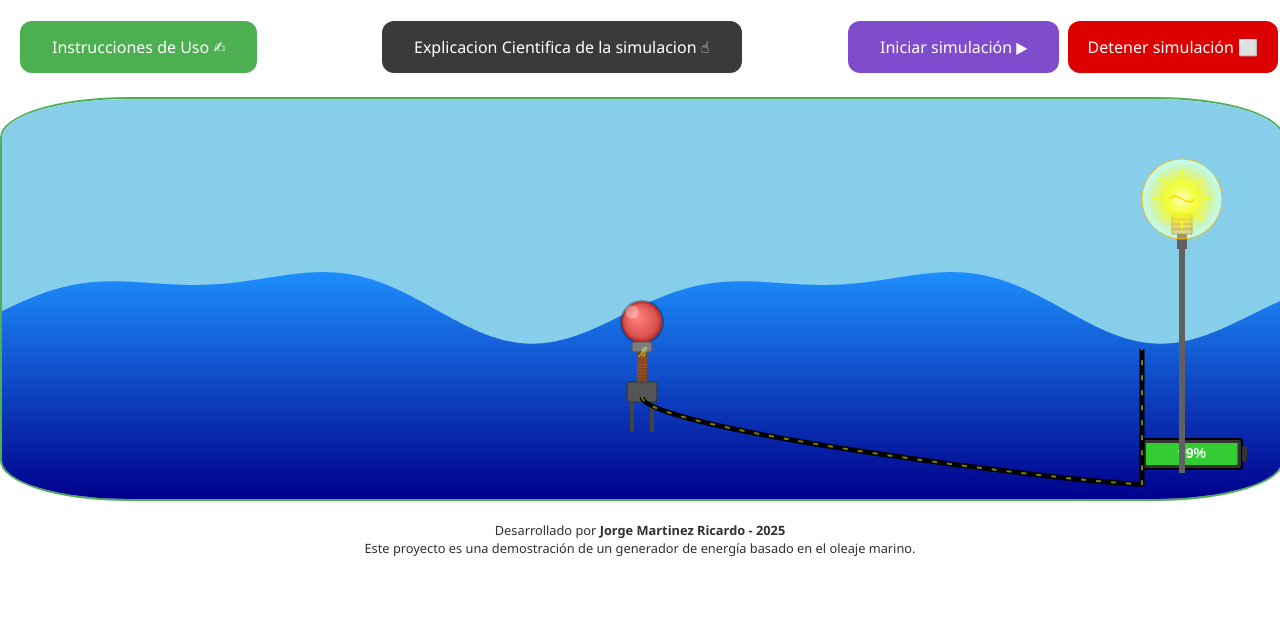
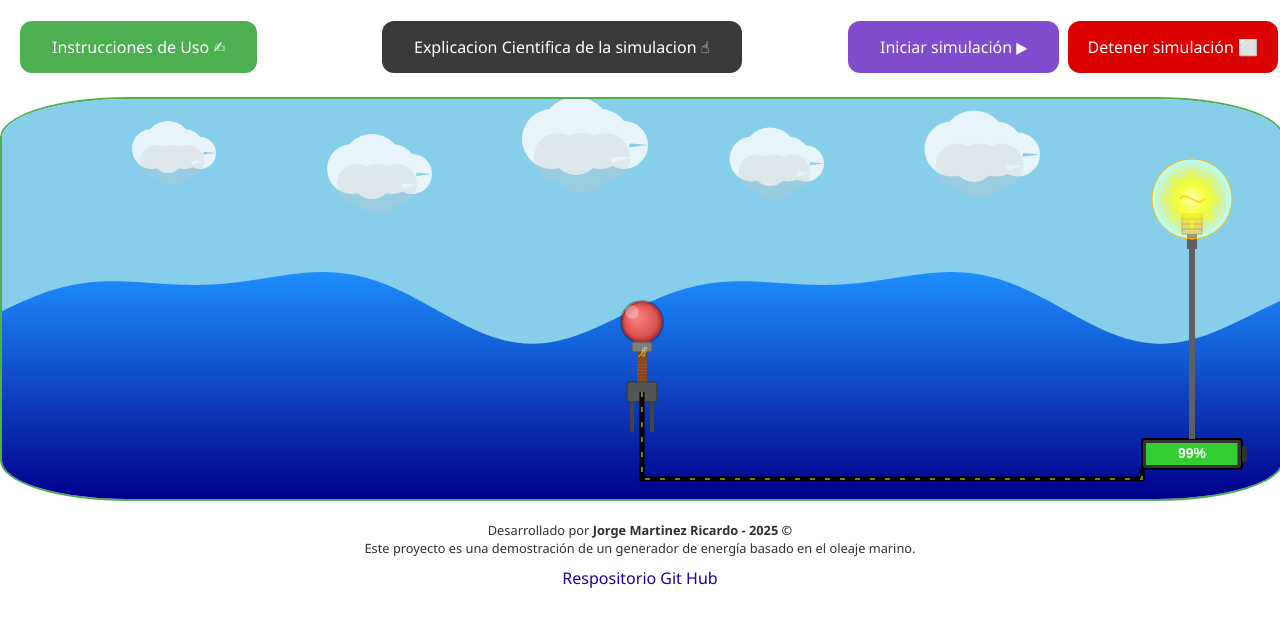
Before and after one commit to JoLuuMtz/Simulador-de-sistemas-de-generador-de-energia-apartir-del-oleaje-marino-, a plain HTML site: page index.html in a window 1280 px wide. Shown: the part 113-740 px from the top of the page. Drawn offline with Linux system fonts and the light colour scheme; some packages are replaced by stand-ins of ours; a script that the page names is missing.

Commit message:
footer edit

```diff
--- a/app.js
+++ b/app.js
@@ -50,6 +50,9 @@ function drawWave() {
     ctx.fillStyle = "#87CEEB";
     ctx.fillRect(0, 0, canvas.width, canvas.height);
 
+    // Dibuja nubes
+    drawClouds();
+
     // Crea un gradiente lineal vertical para el agua, desde azul medio hasta azul oscuro
     let gradient = ctx.createLinearGradient(0, canvas.height / 2 - waveHeight, 0, canvas.height);
     gradient.addColorStop(0, "#1E90FF"); // Azul dodger para la parte superior
@@ -77,6 +80,49 @@ function drawWave() {
     // Rellena la forma con el gradiente azul
     ctx.fillStyle = gradient;
     ctx.fill();
+}
+
+// Función para dibujar nubes
+function drawClouds() {
+    // Definir las nubes (posiciones fijas)
+    const clouds = [
+        { x: 100, y: 50, size: 40 },
+        { x: 300, y: 70, size: 50 },
+        { x: 500, y: 40, size: 60 },
+        { x: 700, y: 60, size: 45 },
+        { x: 900, y: 50, size: 55 }
+    ];
+
+    // Función para dibujar una nube individual
+    function drawCloud(x, y, size) {
+        ctx.fillStyle = "rgba(255, 255, 255, 0.8)";
+
+        // Dibujar varias circunferencias para formar la nube
+        ctx.beginPath();
+        ctx.arc(x, y, size * 0.5, 0, Math.PI * 2);
+        ctx.arc(x + size * 0.4, y - size * 0.1, size * 0.6, 0, Math.PI * 2);
+        ctx.arc(x + size * 0.8, y, size * 0.5, 0, Math.PI * 2);
+        ctx.arc(x + size * 0.4, y + size * 0.2, size * 0.4, 0, Math.PI * 2);
+        ctx.arc(x + size * 1.2, y + size * 0.1, size * 0.4, 0, Math.PI * 2);
+        ctx.closePath();
+        ctx.fill();
+
+        // Añadir un efecto de sombra sutil por debajo
+        ctx.fillStyle = "rgba(200, 200, 200, 0.3)";
+        ctx.beginPath();
+        ctx.arc(x + size * 0.1, y + size * 0.3, size * 0.4, 0, Math.PI * 2);
+        ctx.arc(x + size * 0.5, y + size * 0.4, size * 0.5, 0, Math.PI * 2);
+        ctx.arc(x + size * 0.9, y + size * 0.3, size * 0.4, 0, Math.PI * 2);
+        ctx.closePath();
+        ctx.fill();
+    }
+
+    // Dibujar todas las nubes
+    clouds.forEach(cloud => {
+        // Hacer que las nubes se muevan lentamente
+        const adjustedX = (cloud.x + time * 10) % (canvas.width + 200) - 100;
+        drawCloud(adjustedX, cloud.y, cloud.size);
+    });
 }
 
 
@@ -107,7 +153,7 @@ function updateFloater() {
 
     // Crea un gradiente radial para dar efecto de volumen
     const gradient = ctx.createRadialGradient(
-        floater.x - radius/3, floater.y - radius/3, radius/10,
+        floater.x - radius / 3, floater.y - radius / 3, radius / 10,
         floater.x, floater.y, radius
     );
     gradient.addColorStop(0, "#ff8080"); // Color más claro en el centro
@@ -124,7 +170,7 @@ function updateFloater() {
 
     // Añade un reflejo de luz para dar más realismo
     ctx.beginPath();
-    ctx.arc(floater.x - radius/2, floater.y - radius/2, radius/3, 0, Math.PI * 2);
+    ctx.arc(floater.x - radius / 2, floater.y - radius / 2, radius / 3, 0, Math.PI * 2);
     ctx.fillStyle = "rgba(255, 255, 255, 0.3)";
     ctx.fill();
 }
@@ -157,15 +203,15 @@ function drawCoil() {
     coilGradient.addColorStop(1, "#8B4513");   // Marrón claro
 
     ctx.fillStyle = coilGradient;
-    ctx.fillRect(coil.x - coil.width/2, coil.y, coil.width, coil.height);
+    ctx.fillRect(coil.x - coil.width / 2, coil.y, coil.width, coil.height);
 
     // Añade líneas de bobinado
     ctx.strokeStyle = "#704214";
     ctx.lineWidth = 1;
     for (let i = 2; i < coil.height; i += 3) {
         ctx.beginPath();
-        ctx.moveTo(coil.x - coil.width/2, coil.y + i);
-        ctx.lineTo(coil.x + coil.width/2, coil.y + i);
+        ctx.moveTo(coil.x - coil.width / 2, coil.y + i);
+        ctx.lineTo(coil.x + coil.width / 2, coil.y + i);
         ctx.stroke();
     }
 
@@ -271,38 +317,42 @@ function drawEnergyBar() {
 
 
 function drawWires() {
-    // Dibuja los cables básicos
-    ctx.strokeStyle = "black"; // color de fondo
-    ctx.lineWidth = 5;// achor de los cables
+    // Cable desde la bobina hasta la batería
+    ctx.strokeStyle = "black";
+    ctx.lineWidth = 5;
+
+    // Punto de inicio en la bobina
+    const startX = coil.x;
+    const startY = coil.y + coil.height + 10;
+
+    // Punto final en la batería
+    const endX = canvas.width - 140;
+    const endY = 370; // Posición Y de la batería
 
     ctx.beginPath();
-    ctx.moveTo(floater.x, floater.y + 75);
+    ctx.moveTo(startX, startY);
 
-    // Cable con curva más natural
-    ctx.bezierCurveTo(
-        floater.x, canvas.height - 70,
-        canvas.width - 200, canvas.height - 15,
-        canvas.width - 140, canvas.height - 15
-    );
+    // Cable que baja al fondo del agua
+    ctx.lineTo(startX, canvas.height - 20);
 
-    ctx.lineTo(canvas.width - 140, 250);
+    // Cable que se arrastra por el fondo hasta debajo de la batería
+    ctx.lineTo(endX, canvas.height - 20);
+
+    // Cable que sube hasta la batería
+    ctx.lineTo(endX, endY);
     ctx.stroke();
 
     // Si hay suficiente energía, muestra efecto de corriente
     if (energy > 50) {
-        ctx.strokeStyle = "rgba(255, 255, 0, " + (energy/100) * 0.5 + ")";
+        ctx.strokeStyle = `rgba(255, 255, 0, ${(energy / 100) * 0.5})`;
         ctx.lineWidth = 2;
         ctx.setLineDash([5, 10]);
 
         ctx.beginPath();
-        ctx.moveTo(floater.x, floater.y + 75);
-
-        ctx.bezierCurveTo(
-            floater.x, canvas.height - 70,
-            canvas.width - 200, canvas.height - 15,
-            canvas.width - 140, canvas.height - 15
-        );
-        ctx.lineTo(canvas.width - 140, 250);
+        ctx.moveTo(startX, startY);
+        ctx.lineTo(startX, canvas.height - 20);
+        ctx.lineTo(endX, canvas.height - 20);
+        ctx.lineTo(endX, endY);
         ctx.stroke();
 
         ctx.setLineDash([]);
@@ -312,12 +362,18 @@ function drawWires() {
 // Efectos de iluminación ambiental cuando la bombilla está encendida
 
 function drawAmbientLight() {
+    // Si la energía es suficiente, añade luz ambiental
     if (energy >= 99) {
+        const batteryX = canvas.width - 140;
+        const batteryWidth = 100;
+        const bulbX = batteryX + batteryWidth / 2;
+        const bulbY = 100;
+
         // Crea un gradiente circular alrededor de la bombilla
         const lightRadius = 200;
         const gradient = ctx.createRadialGradient(
-            canvas.width - 100, 100, 10,
-            canvas.width - 100, 100, lightRadius
+            bulbX, bulbY, 10,
+            bulbX, bulbY, lightRadius
         );
         gradient.addColorStop(0, "rgba(241, 241, 0, 0.3)");
         gradient.addColorStop(1, "rgba(255, 255, 150, 0)");
@@ -325,8 +381,8 @@ function drawAmbientLight() {
         // Aplica el gradiente sobre toda la escena
         ctx.globalCompositeOperation = "lighter";
         ctx.fillStyle = gradient;
-        ctx.fillRect(canvas.width - 100 - lightRadius, 100 - lightRadius,
-                    lightRadius * 2, lightRadius * 2);
+        ctx.fillRect(bulbX - lightRadius, bulbY - lightRadius,
+            lightRadius * 2, lightRadius * 2);
         ctx.globalCompositeOperation = "source-over";
     }
 }
@@ -335,7 +391,11 @@ function drawAmbientLight() {
 
 // Dibuja el bombillo con un aspecto más realista
 function drawLightBulb() {
-    const bulbX = canvas.width - 100;
+    const batteryX = canvas.width - 140;
+    const batteryY = 340;
+    const batteryWidth = 100;
+
+    const bulbX = batteryX + batteryWidth / 2; // Centrado sobre la batería
     const bulbY = 100;
     const bulbRadius = 20;
 
@@ -364,8 +424,8 @@ function drawLightBulb() {
     ctx.rect(bulbX - 5, bulbY + bulbRadius + 15, 10, 15);
     ctx.fill();
 
-    // Conexión con los cables
-    ctx.fillRect(bulbX - 3, bulbY + bulbRadius + 30, 6,224 );// base port del bombillo
+    // Conexión directa con la batería (barra vertical)
+    ctx.fillRect(bulbX - 3, bulbY + bulbRadius + 30, 6, batteryY - (bulbY + bulbRadius + 30));
 
     // Dibuja el vidrio de la bombilla
     ctx.beginPath();
@@ -469,7 +529,7 @@ function animate() {
     // Programa el siguiente cuadro de animación
     requestAnimationFrame(animate);
 
-    }
+}
 
 // Inicia el ciclo de animación
 animate();
--- a/index.html
+++ b/index.html
@@ -15,7 +15,13 @@
         </h1>
 
 
+
+
+
         <div class="container">
+
+
+
 
             <button
                 id="btn-intructions"
@@ -24,7 +30,18 @@
                 Instrucciones de Uso  ✍
             </button>
 
-            <button id="btn-explication" class="btn-explicacion"> Explicacion Cientifica de la simulacion ☝  </button>
+
+
+
+            <button
+                id="btn-explication"
+                class="btn-explicacion"
+            >
+                Explicacion Cientifica de la simulacion ☝
+            </button>
+
+
+
 
 
 
@@ -34,7 +51,6 @@
                     class="btn-start"
                     id="startWave"
                 >
-
                     Iniciar simulación ▶
                 </button>
                 <button
@@ -49,12 +65,21 @@
 
 
 
+
+
+
         </div>
 
 
 
 
+
+
+
         <canvas id="waveCanvas"></canvas>
+
+
+
 
 
 
@@ -65,12 +90,29 @@
 
 
 
+
+
+
             <p>
-                Desarrollado por <strong>Jorge Martinez Ricardo - 2025</strong>
+                Desarrollado por
+                <strong>Jorge Martinez Ricardo - 2025 ©</strong>
             </p>
             <p>
                 Este proyecto es una demostración de un generador de energía basado en el oleaje marino.
             </p>
+
+
+
+
+            <a
+                target="_blank"
+                class="repo"
+                href="https://github.com/JoLuuMtz/Simulador-de-sistemas-de-generador-de-energia-apartir-del-oleaje-marino-"
+                rel="noopener noreferrer"
+            >
+                Respositorio Git Hub
+            </a>
+
 
 
 
@@ -83,6 +125,9 @@
 
 
 
+
+
+
         <script src="https://cdn.jsdelivr.net/npm/sweetalert2@11"></script>
     </body>
 </html>
--- a/style.css
+++ b/style.css
@@ -1,10 +1,10 @@
-
-*{
+* {
     box-sizing: border-box;
     margin: 0;
     padding: 0;
     font-family: 'Segoe UI', Tahoma, Geneva, Verdana, sans-serif
 }
+
 h1 {
     color: #00217a;
 
@@ -22,13 +22,17 @@ footer p {
 }
 
 @keyframes bounce {
-    0%, 100% {
+
+    0%,
+    100% {
         transform: translateY(0);
     }
+
     50% {
         transform: translateY(-10px);
     }
 }
+
 .btn-instruccion {
     background-color: #4CAF50;
     /* Green */
@@ -51,7 +55,8 @@ footer p {
 
 .btn-instruccion:hover {
     background-color: #45a049;
-    animation: none; /* Stop the bounce animation on hover */
+    animation: none;
+    /* Stop the bounce animation on hover */
 }
 
 canvas {
@@ -84,8 +89,10 @@ canvas {
 
 .container {
     display: flex;
-    flex: 1 1 auto; /* Allow the container to grow and shrink */
-    justify-content: space-between; /* Space between items */
+    flex: 1 1 auto;
+    /* Allow the container to grow and shrink */
+    justify-content: space-between;
+    /* Space between items */
 }
 
 
@@ -107,7 +114,7 @@ canvas {
     background-color: #7a0000;
 }
 
-.btn-explicacion{
+.btn-explicacion {
     background-color: #3a3a3a;
     /* Green */
     border: none;
@@ -120,11 +127,25 @@ canvas {
     margin: 4px 2px;
     margin-left: 20px;
     cursor: pointer;
-    border-radius:  12px;
+    border-radius: 12px;
     animation: bounce 0.5s infinite;
 }
 
 .btn-explicacion:hover {
     background-color: #7a7a7a;
-    animation: none; /* Stop the bounce animation on hover */
+    animation: none;
+    /* Stop the bounce animation on hover */
 }
+
+.repo {
+    display: flex;
+    justify-content: center;
+    text-align: center;
+    color: rgb(30, 0, 161);
+    text-decoration: none;
+    font-size: 16px;
+    cursor: pointer;
+    border-radius: 12px;
+    margin : 10px;
+
+}
```
